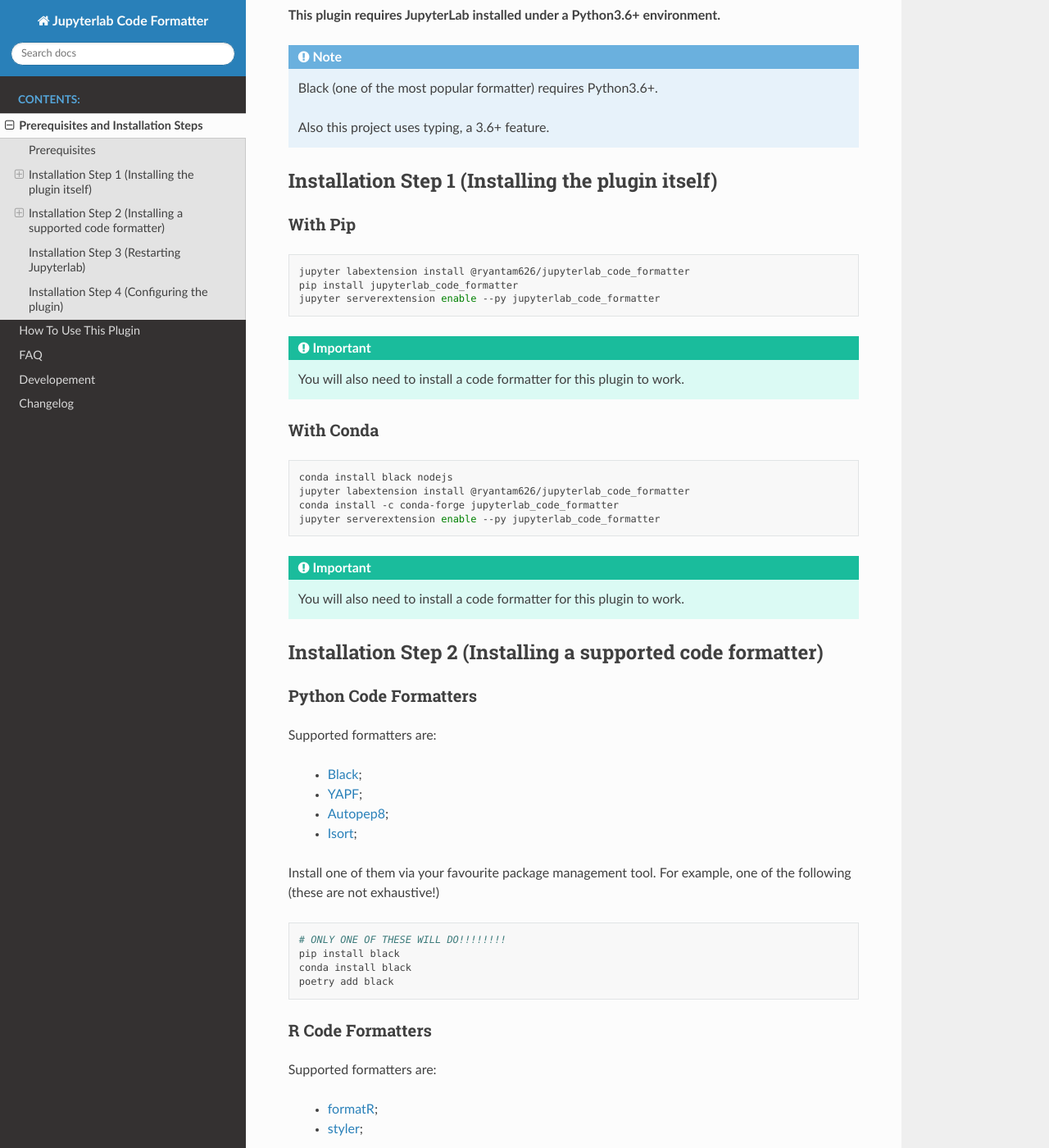
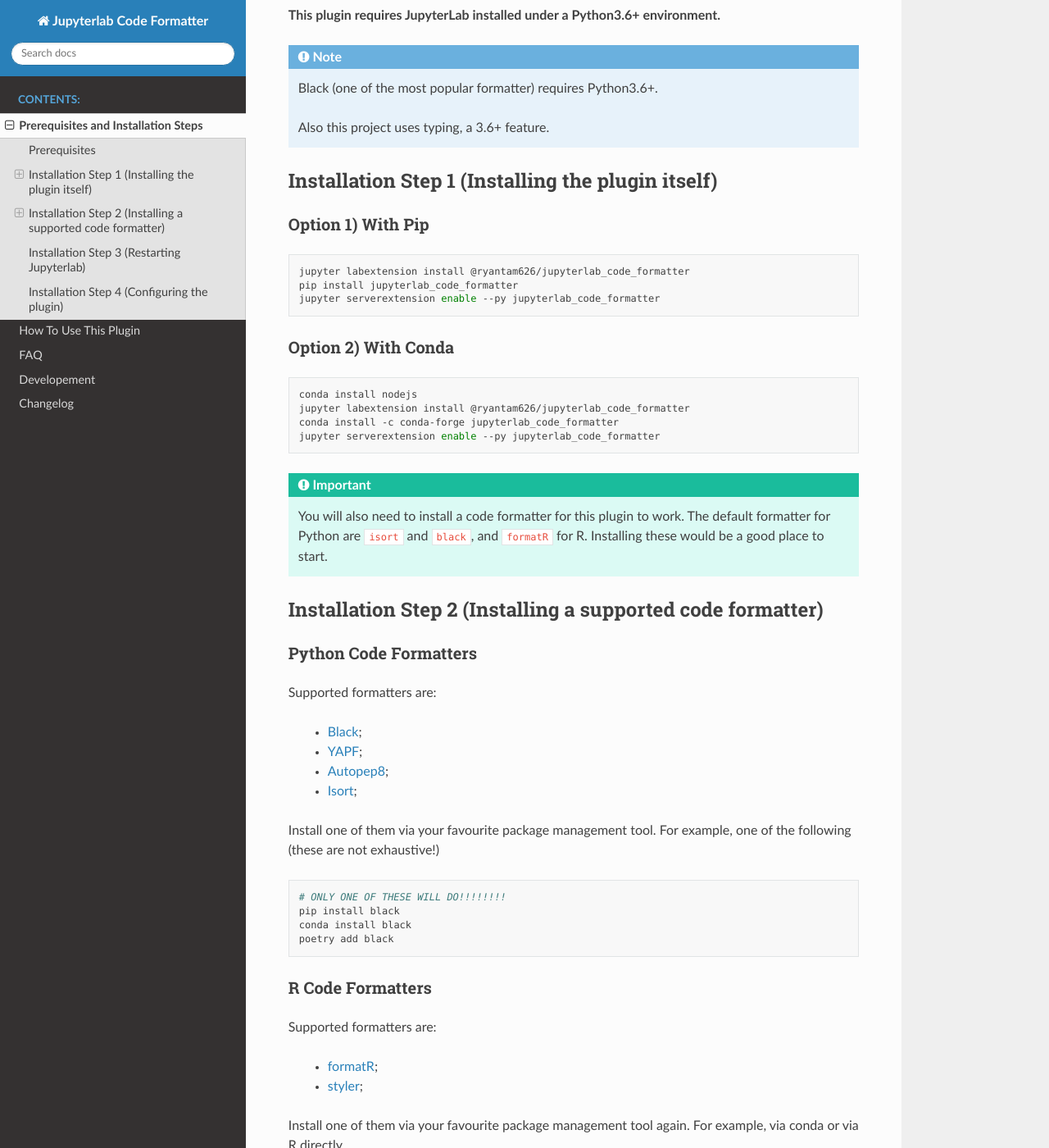
Before and after one commit to jupyterlab-contrib/jupyterlab_code_formatter, a Sphinx documentation site: the page built from docs/installation.rst, in a window 1280 px wide and 1400 px high, scrolled down 209 px. Shown: the whole window at 82% size. Built offline with Sphinx 7.4.7 and the Read the Docs theme 2.0.0, drawn with Linux system fonts in a browser that asks for light colours; some of the changed text lies outside the part shown.

Commit message:
docs: Update installation notes

```diff
--- a/docs/installation.rst
+++ b/docs/installation.rst
@@ -14,8 +14,8 @@
 Installation Step 1 (Installing the plugin itself)
 --------------------------------------------------
 
-With Pip
-~~~~~~~~
+Option 1) With Pip
+~~~~~~~~~~~~~~~~~~
 
 .. code-block:: bash
 
@@ -23,22 +23,18 @@
     pip install jupyterlab_code_formatter
     jupyter serverextension enable --py jupyterlab_code_formatter
 
-.. important::
-    You will also need to install a code formatter for this plugin to work.
-
-With Conda
-~~~~~~~~~~
+Option 2) With Conda
+~~~~~~~~~~~~~~~~~~~~
 
 .. code-block:: bash
 
-    conda install black nodejs
+    conda install nodejs
     jupyter labextension install @ryantam626/jupyterlab_code_formatter
     conda install -c conda-forge jupyterlab_code_formatter
     jupyter serverextension enable --py jupyterlab_code_formatter
 
 .. important::
-    You will also need to install a code formatter for this plugin to work.
-
+    You will also need to install a code formatter for this plugin to work. The default formatter for Python are :code:`isort` and :code:`black`, and :code:`formatR` for R. Installing these would be a good place to start.
 
 Installation Step 2 (Installing a supported code formatter)
 -----------------------------------------------------------
@@ -73,7 +69,7 @@
 Install one of them via your favourite package management tool again. For example, via conda or via R directly.
 
 .. danger::
-    **You will also need to install the :code:`rpy2` Python package for this plugin to work!**
+    You will also need to install the :code:`rpy2` Python package for this plugin to work!
 
 
 Installation Step 3 (Restarting Jupyterlab)
```
